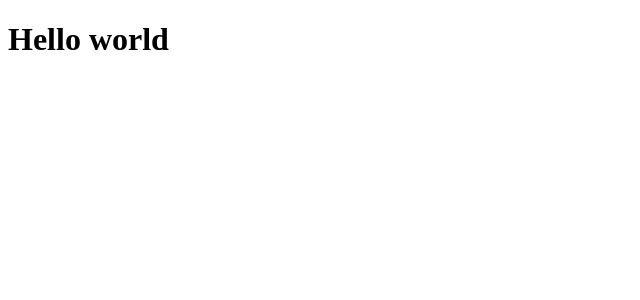
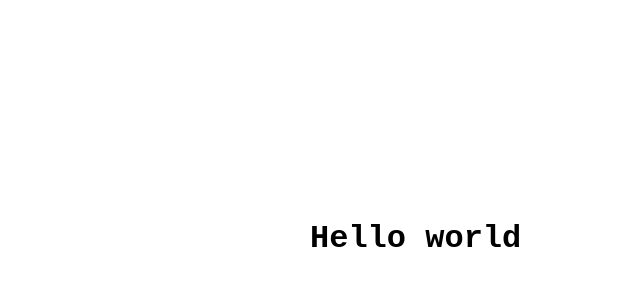
Before and after one commit to Christian-Mar/next13sandbox, a Next.js app: page / in a window 1280 px wide. Shown: the top 300 px of the page, without its empty margins (0-640 px from the left). Built offline with nearby package versions, Linux system fonts and the light colour scheme.

Commit message:
added globals.css to page and layout

```diff
--- a/app/layout.js
+++ b/app/layout.jsx
@@ -1,8 +1,10 @@
+import "../styles/globals.css";
+
 export default function RootLayout({ children }) {
   return (
     <html>
       <head />
-      <body>{children}</body>
+      <body className="container">{children}</body>
     </html>
   )
 }
--- a/app/page.jsx
+++ b/app/page.jsx
@@ -1,9 +1,9 @@
-const page = () => {
+const Page = () => {
   return (
-    <div>
+    <div className="page">
       <h1>Hello world</h1>
     </div>
   )
 }
 
-export default page
+export default Page
--- a/styles/globals.css
+++ b/styles/globals.css
@@ -9,3 +9,13 @@ body {
   max-width: 100vw;
   font-family: 'Courier New', Courier, monospace;
 }
+
+.container {
+  max-width: 800px;
+  padding: 200px 50px;
+  margin: auto;
+}
+
+.page {
+  padding: 20px;
+}
```
Also changed, not shown: app/head.jsx (renamed from app/head.js), 1 other file (tests, documents, lock files or other folders).
